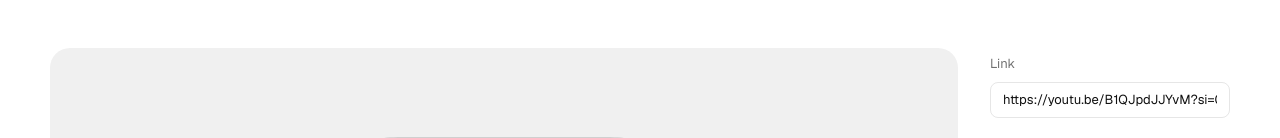
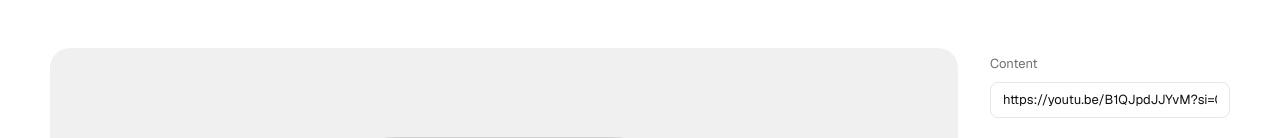
Before and after one commit to mishanaer/qr, a Next.js app: page / in a window 1280 px wide. Shown: the top 138 px of the page. Built offline with nearby package versions, Linux system fonts and the light colour scheme.

Commit message:
Label the QR input Content

```diff
--- a/src/app/ui/qr/playground.tsx
+++ b/src/app/ui/qr/playground.tsx
@@ -148,7 +148,7 @@ export function QrPlayground() {
       }
     >
       <label className="grid gap-2">
-        <span>Link</span>
+        <span>Content</span>
         <Input
           value={value}
           aria-invalid={tooLong || undefined}
```
